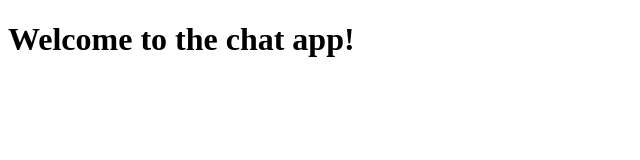
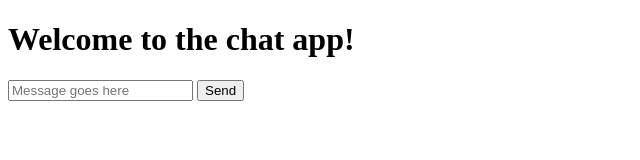
Before and after one commit to JethroF22/node-course-chat-app, a website: page public/index.html in a window 1280 px wide. Shown: the whole page, without its empty margins (0-640 px from the left). Drawn offline with nearby package versions, Linux system fonts and the light colour scheme; no server answers.

Commit message:
Add form for messages; show incoming messages in browser

```diff
--- a/public/index.html
+++ b/public/index.html
@@ -10,6 +10,14 @@
 
 <body>
   <h1>Welcome to the chat app!</h1>
+
+  <ol id="messages"></ol>
+
+  <form id="message-form">
+    <input type="text" name="message" placeholder="Message goes here" />
+    <button type="submit">Send</button>
+  </form>
+
   <script src="/socket.io/socket.io.js"></script>
   <script src="/js/index.js"></script>
 </body>
```
